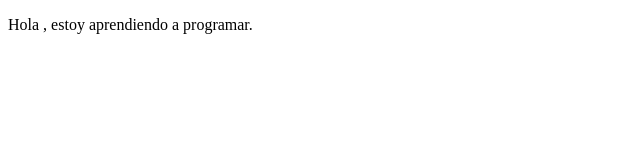
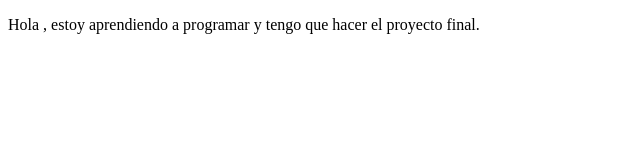
Before and after one commit to Jhonxy123/proyectoDemoCursoPrework, a plain HTML site: page index.html in a window 1280 px wide. Shown: the whole page, without its empty margins (0-640 px from the left). Drawn offline with Linux system fonts and the light colour scheme.

Commit message:
agregue texto

```diff
--- a/index.html
+++ b/index.html
@@ -7,7 +7,7 @@
 </head>
 <body>
     <p>
-        Hola , estoy aprendiendo a programar.
+        Hola , estoy aprendiendo a programar y tengo que hacer el proyecto final.
     </p>
 </body>
 </html>
```
